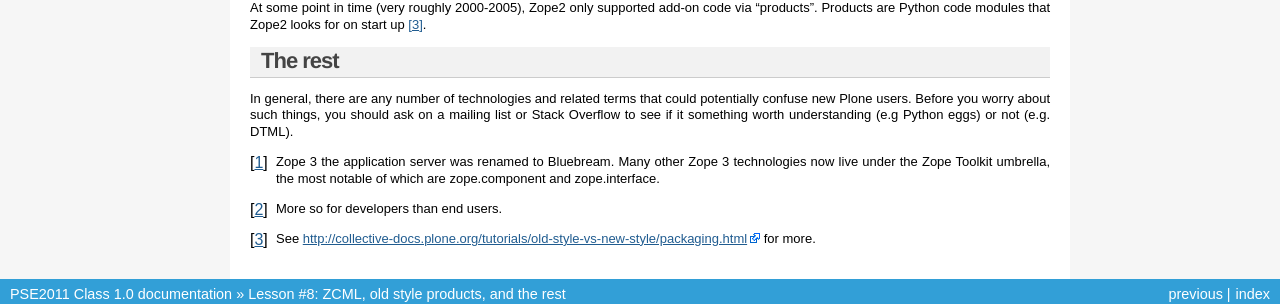
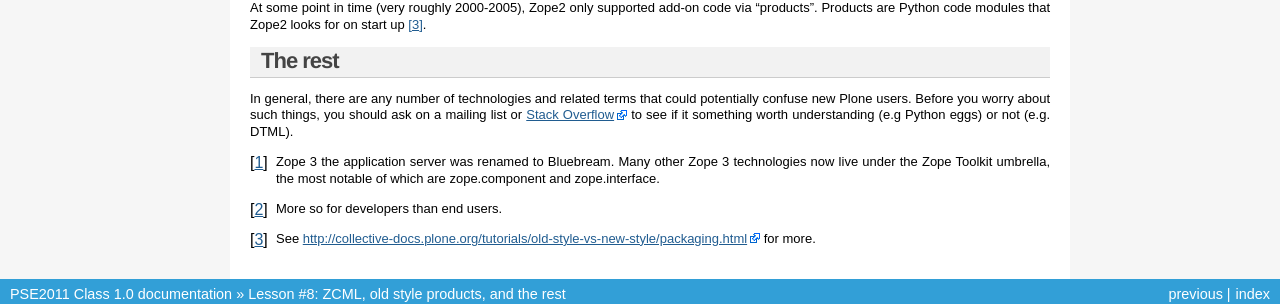
Before and after one commit to aclark4life/PSE2011, a Sphinx documentation site: the page built from docs/8.rst, in a window 1280 px wide. Shown: the part 707-1011 px from the top of the page. Built offline with Sphinx 7.4.7, drawn with Linux system fonts in a browser that asks for light colours; some of the changed lines change nothing that is shown.

Commit message:
Update docs

```diff
--- a/docs/8.rst
+++ b/docs/8.rst
@@ -40,10 +40,12 @@
 The rest
 --------
 
-In general, there are any number of technologies and related terms that could potentially confuse new Plone users. Before you worry about such things, you should ask on a mailing list or Stack Overflow to see if it something worth understanding (e.g Python eggs) or not (e.g. DTML).
+In general, there are any number of technologies and related terms that could potentially confuse new Plone users. Before you worry about such things, you should ask on a mailing list or `Stack Overflow`_ to see if it something worth understanding (e.g Python eggs) or not (e.g. DTML).
 
 .. [1] Zope 3 the application server was renamed to Bluebream. Many other Zope 3 technologies now live under the Zope Toolkit umbrella, the most notable of which are zope.component and zope.interface.
 
 .. [2] More so for developers than end users.
 
 .. [3] See http://collective-docs.plone.org/tutorials/old-style-vs-new-style/packaging.html for more.
+
+.. _`Stack Overflow`: http://stackoverflow.com/questions/tagged/plone
```
